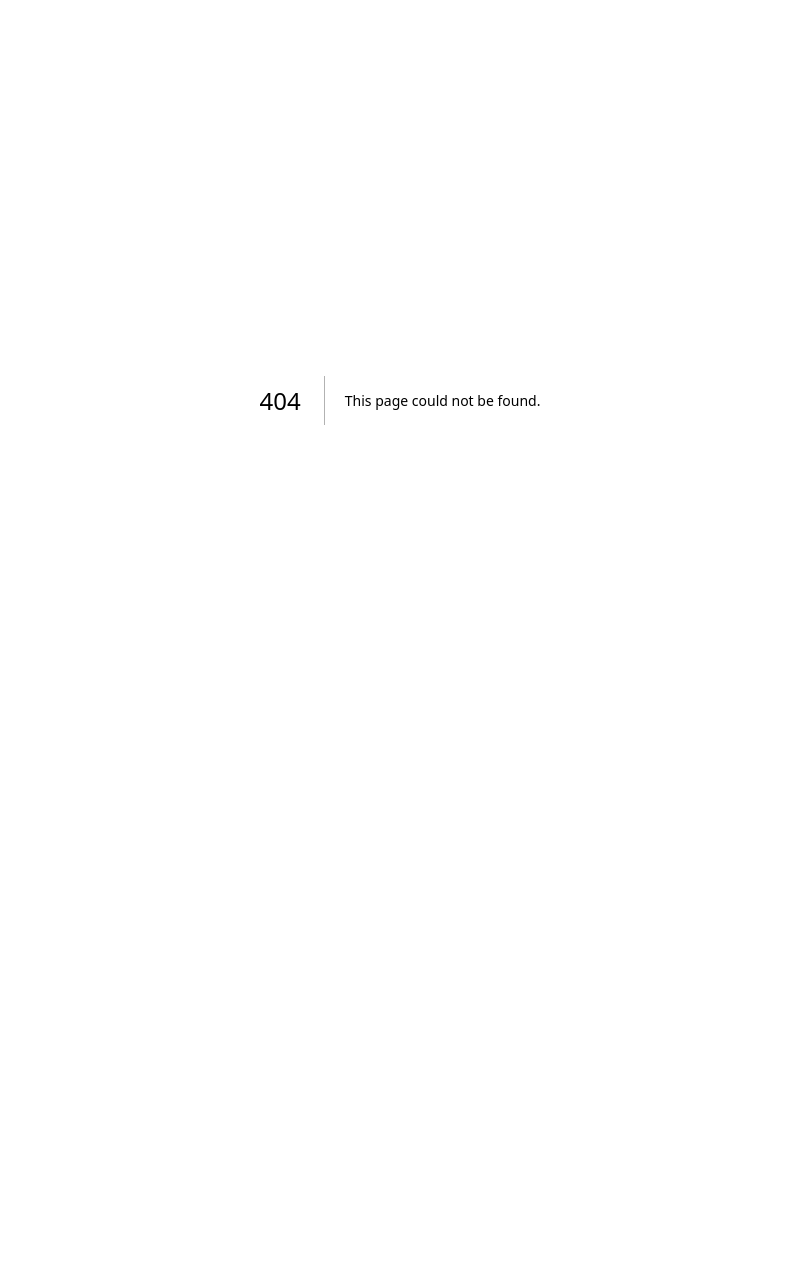
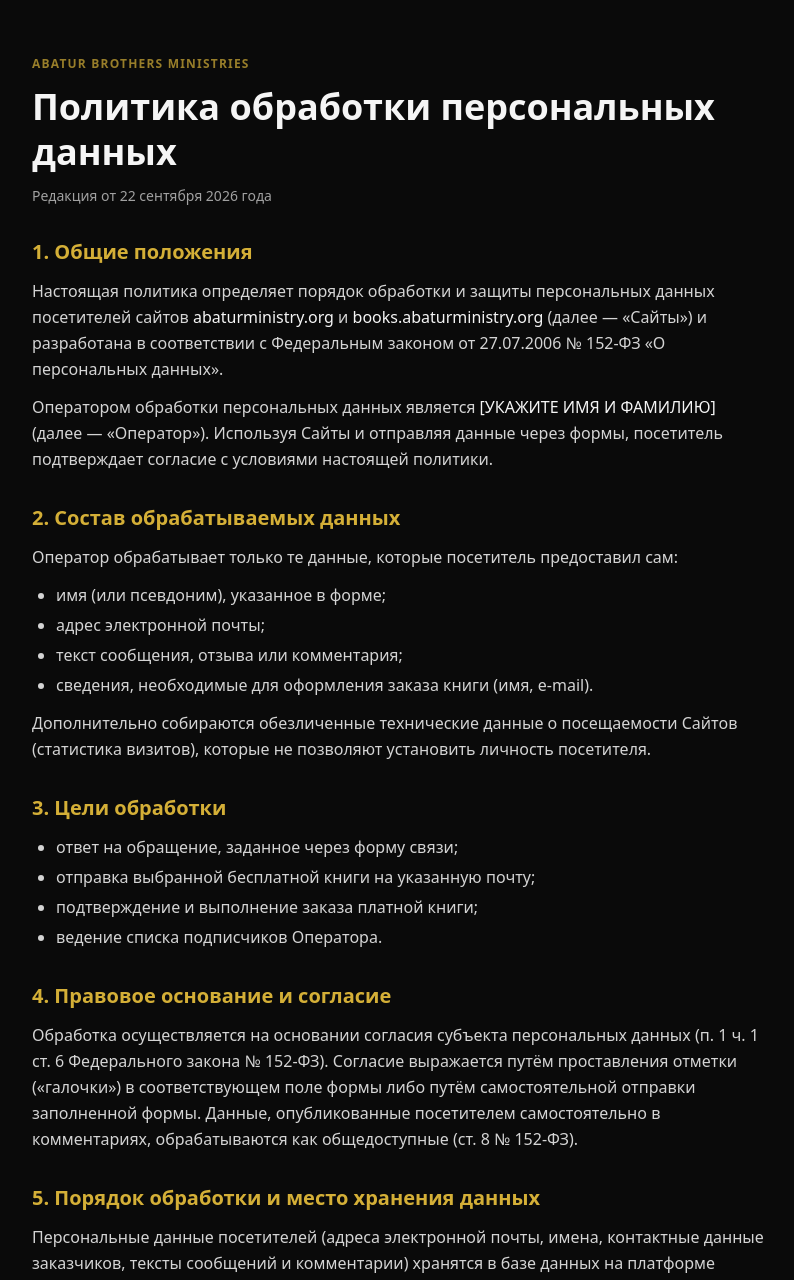
Before and after one commit to oabaturov-ops/abatur-brothers-ministries, a Next.js app: page /privacy in a window 1280 px wide. Before the commit this address had no page. Shown: the top 1280 px of the page, without its empty margins (240-1034 px from the left). Before the commit the page ends 800 px from the top, so only its background shows below. Built offline with nearby package versions, Linux system fonts and the light colour scheme.

Commit message:
Создание страницы Политика конфиденциальности

```diff
--- /dev/null
+++ b/src/app/privacy/page.tsx
@@ -0,0 +1,171 @@
+import type { Metadata } from "next";
+
+export const metadata: Metadata = {
+  title: "Политика обработки персональных данных",
+  description:
+    "Политика обработки персональных данных на сайтах abaturministry.org и books.abaturministry.org",
+};
+
+// Страница политики обработки персональных данных (152-ФЗ).
+// ПЕРЕД ПУБЛИКАЦИЕЙ замените два плейсхолдера:
+//   [УКАЖИТЕ ИМЯ И ФАМИЛИЮ] и [УКАЖИТЕ E-MAIL]
+
+const updated = "22 сентября 2026 года";
+
+function Section({
+  title,
+  children,
+}: {
+  title: string;
+  children: React.ReactNode;
+}) {
+  return (
+    <section className="mt-8">
+      <h2 className="text-xl font-bold text-[#d4af37]">{title}</h2>
+      <div className="mt-3 space-y-3 leading-relaxed text-neutral-300">
+        {children}
+      </div>
+    </section>
+  );
+}
+
+export default function PrivacyPolicy() {
+  return (
+    <div className="min-h-screen bg-[#0a0a0a]">
+      <div className="mx-auto max-w-3xl px-4 py-14">
+        <p className="text-xs font-semibold uppercase tracking-widest text-[#d4af37]/70">
+          Abatur Brothers Ministries
+        </p>
+        <h1 className="mt-3 text-3xl font-extrabold leading-tight text-neutral-100 sm:text-4xl">
+          Политика обработки персональных данных
+        </h1>
+        <p className="mt-3 text-sm text-neutral-400">Редакция от {updated}</p>
+
+        <Section title="1. Общие положения">
+          <p>
+            Настоящая политика определяет порядок обработки и защиты
+            персональных данных посетителей сайтов{" "}
+            <span className="text-neutral-100">abaturministry.org</span> и{" "}
+            <span className="text-neutral-100">books.abaturministry.org</span>{" "}
+            (далее — «Сайты») и разработана в соответствии с Федеральным
+            законом от 27.07.2006 № 152-ФЗ «О персональных данных».
+          </p>
+          <p>
+            Оператором обработки персональных данных является{" "}
+            <span className="text-neutral-100">[УКАЖИТЕ ИМЯ И ФАМИЛИЮ]</span>{" "}
+            (далее — «Оператор»). Используя Сайты и отправляя данные через
+            формы, посетитель подтверждает согласие с условиями настоящей
+            политики.
+          </p>
+        </Section>
+
+        <Section title="2. Состав обрабатываемых данных">
+          <p>
+            Оператор обрабатывает только те данные, которые посетитель
+            предоставил сам:
+          </p>
+          <ul className="list-disc space-y-1 pl-6">
+            <li>имя (или псевдоним), указанное в форме;</li>
+            <li>адрес электронной почты;</li>
+            <li>текст сообщения, отзыва или комментария;</li>
+            <li>сведения, необходимые для оформления заказа книги (имя, e-mail).</li>
+          </ul>
+          <p>
+            Дополнительно собираются обезличенные технические данные о
+            посещаемости Сайтов (статистика визитов), которые не позволяют
+            установить личность посетителя.
+          </p>
+        </Section>
+
+        <Section title="3. Цели обработки">
+          <ul className="list-disc space-y-1 pl-6">
+            <li>ответ на обращение, заданное через форму связи;</li>
+            <li>отправка выбранной бесплатной книги на указанную почту;</li>
+            <li>подтверждение и выполнение заказа платной книги;</li>
+            <li>ведение списка подписчиков Оператора.</li>
+          </ul>
+        </Section>
+
+        <Section title="4. Правовое основание и согласие">
+          <p>
+            Обработка осуществляется на основании согласия субъекта
+            персональных данных (п. 1 ч. 1 ст. 6 Федерального закона
+            № 152-ФЗ). Согласие выражается путём проставления отметки
+            («галочки») в соответствующем поле формы либо путём
+            самостоятельной отправки заполненной формы. Данные, опубликованные
+            посетителем самостоятельно в комментариях, обрабатываются как
+            общедоступные (ст. 8 № 152-ФЗ).
+          </p>
+        </Section>
+
+                <Section title="5. Порядок обработки и место хранения данных">
+          <p>
+            Персональные данные посетителей (адреса электронной почты, имена,
+            контактные данные заказчиков, тексты сообщений и комментарии)
+            хранятся в базе данных на платформе Supabase (Supabase Inc.,
+            США). Доступ к базе данных имеет только Оператор; ключи доступа
+            третьим лицам не передаются.
+          </p>
+          <p>
+            Пользовательские комментарии к статьям отображаются публично.
+            Просим не указывать в комментариях избыточные персональные данные
+            (используйте псевдоним).
+          </p>
+        </Section>
+
+        <Section title="6. Передача третьим лицам и трансграничная передача">
+          <p>
+            Оператор не продаёт и не передаёт персональные данные третьим
+            лицам для их самостоятельной обработки. Для обеспечения работы
+            Сайтов используются платформы Vercel Inc. (хостинг, США) и
+            Supabase Inc. (база данных, США), что связано с трансграничной
+            передачей персональных данных на территорию США. Доступ к базе
+            данных имеет только Оператор.
+          </p>
+        </Section>
+        <Section title="7. Сроки обработки">
+          <p>
+            Данные обрабатываются до достижения целей обработки либо до отзыва
+            согласия субъектом. Отзыв согласия оформляется обращением по
+            адресу, указанному в разделе 11; данные удаляются в течение 30
+            дней с момента получения обращения.
+          </p>
+        </Section>
+
+        <Section title="8. Права субъекта персональных данных">
+          <p>
+            Посетитель имеет право: получать сведения об обработке своих
+            данных; требовать их уточнения, блокирования или уничтожения;
+            отозвать согласие на обработку; обжаловать действия Оператора в
+            Роскомнадзоре или в суде.
+          </p>
+        </Section>
+
+        <Section title="9. Cookie и аналитика">
+          <p>
+            Сайты используют только технические элементы хранения (например,
+            выбранный язык интерфейса), необходимые для корректной работы.
+            Аналитика посещаемости ведётся в обезличенном виде.
+          </p>
+        </Section>
+
+        <Section title="10. Изменения политики">
+          <p>
+            Оператор вправе изменять настоящую политику. Новая редакция
+            вступает в силу с момента её публикации на данной странице.
+          </p>
+        </Section>
+
+        <Section title="11. Контакты Оператора">
+          <p>
+            По всем вопросам обработки персональных данных обращайтесь:{" "}
+            <span className="text-neutral-100">oba12@yandex.ru</span>.
+          </p>
+          <p className="text-sm text-neutral-500">
+            Оператор: Олег Абатуров.
+          </p>
+        </Section>
+      </div>
+    </div>
+  );
+}
```
